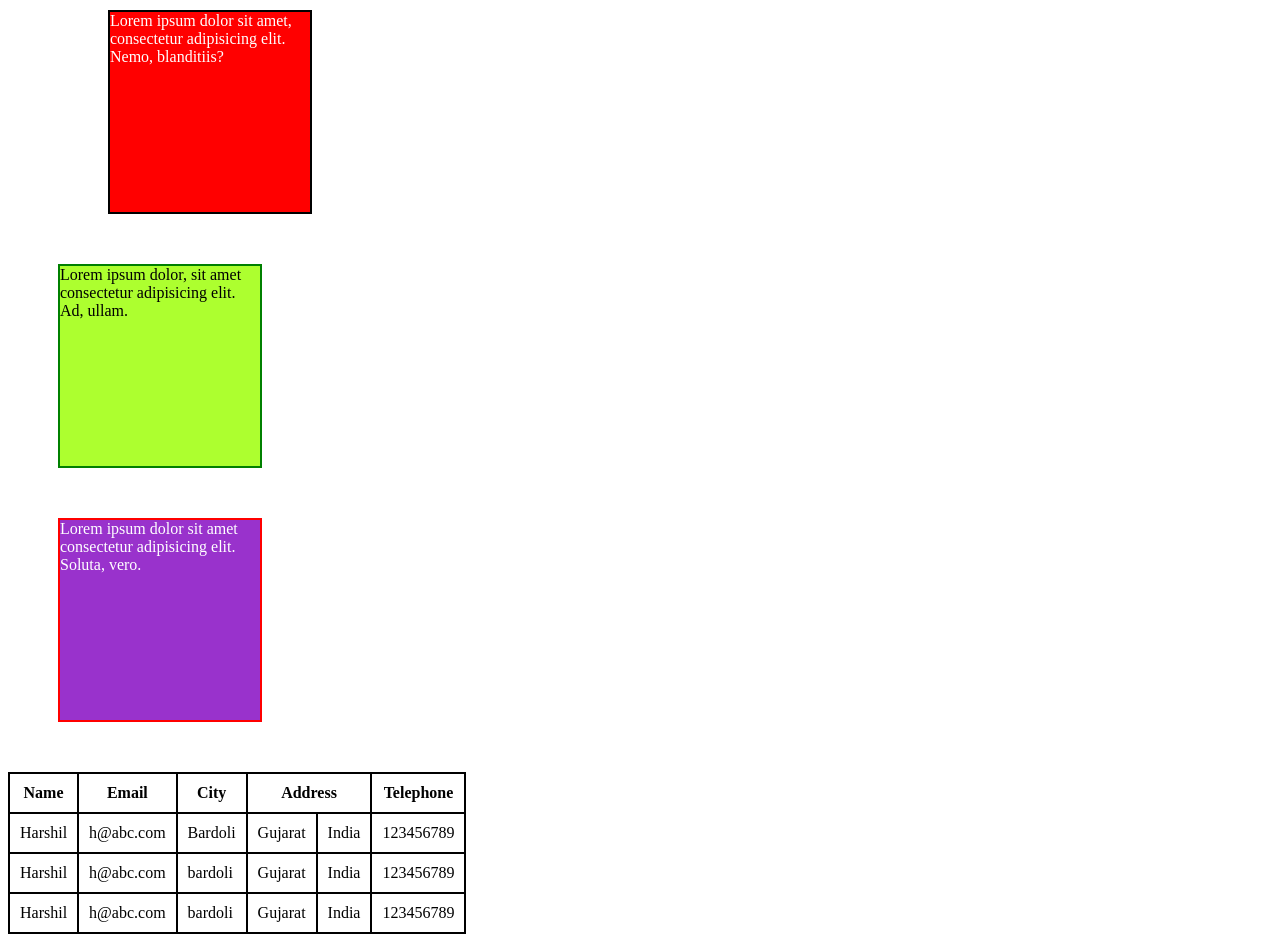
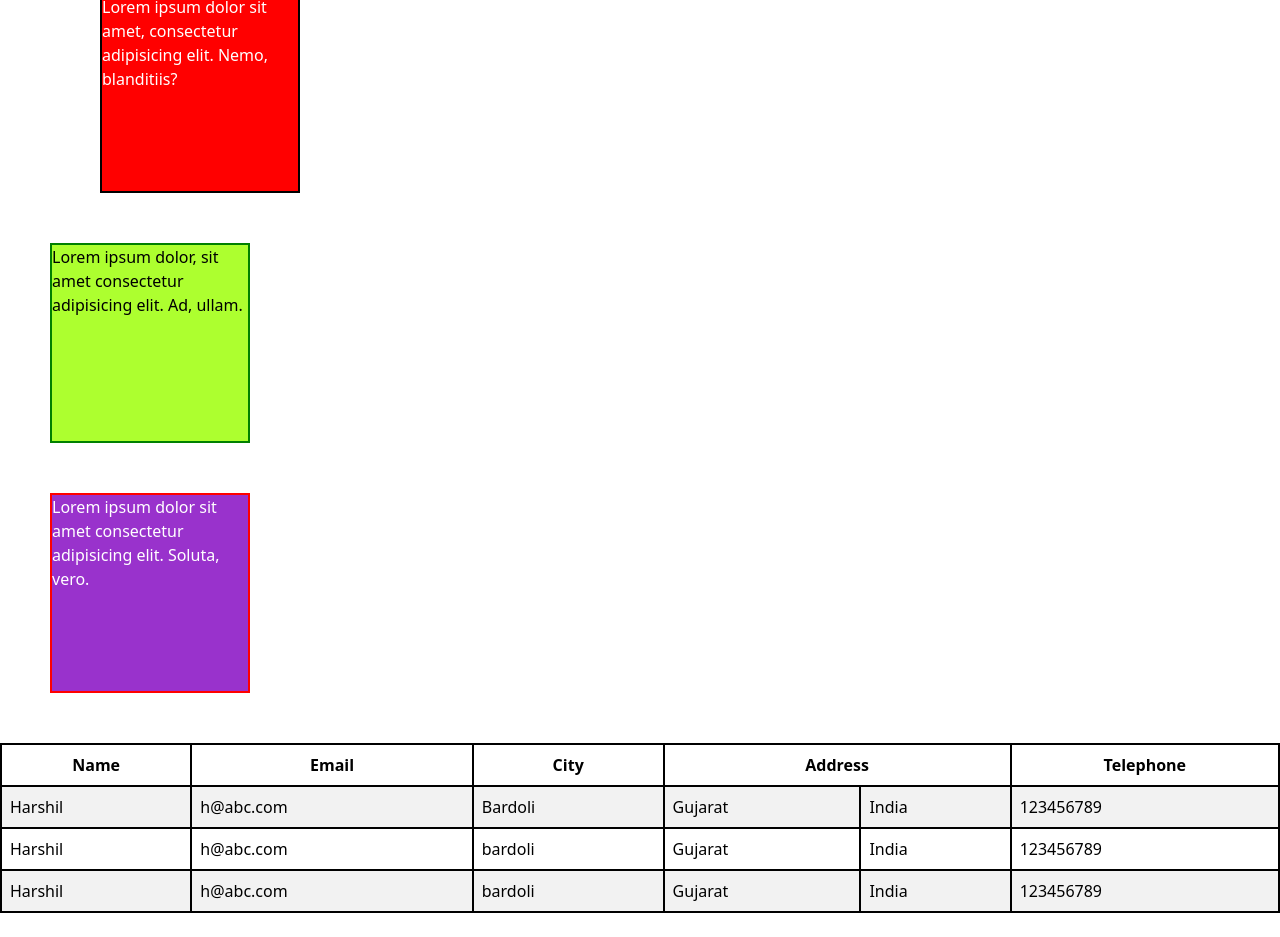
Before and after one commit to Harshil6327/html-feature-app, a plain HTML site: page 3.html-css/4.css.html in a window 1280 px wide. Shown: the part 747-1684 px from the top of the page. Drawn offline with nearby package versions, Linux system fonts and the light colour scheme.

Commit message:
css html

```diff
--- a/3.html-css/4.css.html
+++ b/3.html-css/4.css.html
@@ -5,6 +5,9 @@
     <meta http-equiv="X-UA-Compatible" content="IE=edge">
     <meta name="viewport" content="width=device-width, initial-scale=1.0">
     <title>CSS Color, Fonts, Sizes</title>
+    <link href="https://cdn.jsdelivr.net/npm/bootstrap@5.3.0-alpha1/dist/css/bootstrap.min.css" rel="stylesheet" integrity="sha384-GLhlTQ8iRABdZLl6O3oVMWSktQOp6b7In1Zl3/Jr59b6EGGoI1aFkw7cmDA6j6gD" crossorigin="anonymous">
+    <script src="https://cdn.jsdelivr.net/npm/bootstrap@5.3.0-alpha1/dist/js/bootstrap.bundle.min.js" integrity="sha384-w76AqPfDkMBDXo30jS1Sgez6pr3x5MlQ1ZAGC+nuZB+EYdgRZgiwxhTBTkF7CXvN" crossorigin="anonymous">
+    </script>
     <style>
         h1 {
             color: coral;
@@ -108,7 +111,7 @@
     <div class="third-margin">
         Lorem ipsum dolor sit amet consectetur adipisicing elit. Soluta, vero.
     </div>
-    <table>
+    <table class="table table-striped">
         <thead>
             <tr>
                 <th>Name</th>
```
